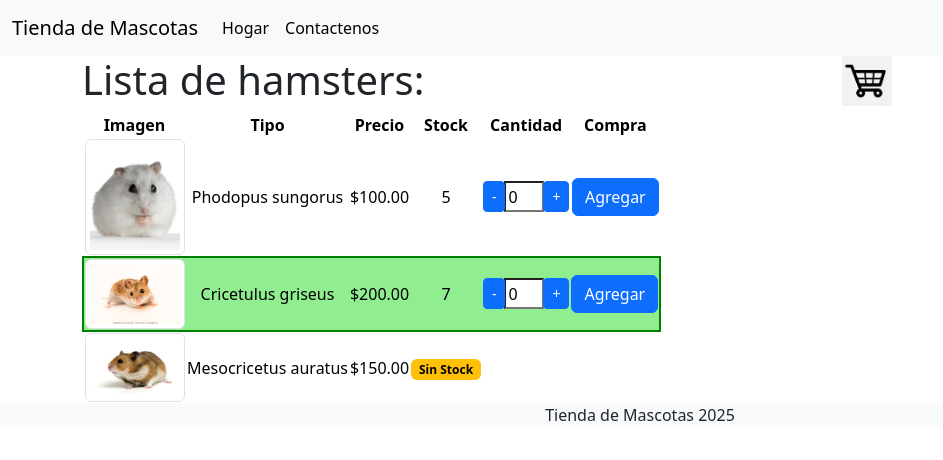
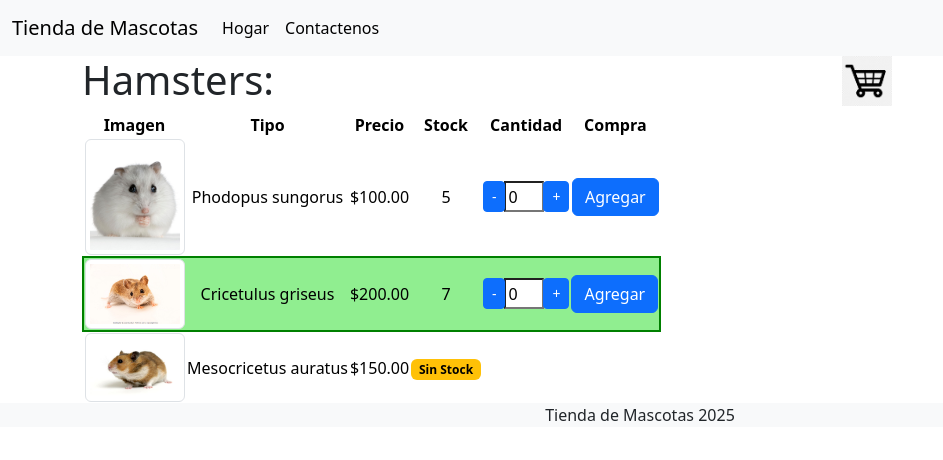
Before and after one commit to MilagrosLV/tienda_de_mascotas, an Angular app: page /hamsters in a window 1280 px wide. Shown: the top 460 px of the page, without its empty margins (0-943 px from the left). Built offline with nearby package versions, Linux system fonts and the light colour scheme.

Commit message:
Arreglo del README

```diff
--- a/src/app/hamster-list/hamster-list.html
+++ b/src/app/hamster-list/hamster-list.html
@@ -1,4 +1,4 @@
-<h1>Lista de hamsters:</h1>
+<h1>Hamsters:</h1>
 <table class="table-primary text-center">
     <thead>
         <tr>
```
Also changed, not shown: 1 other file (tests, documents, lock files or other folders).
